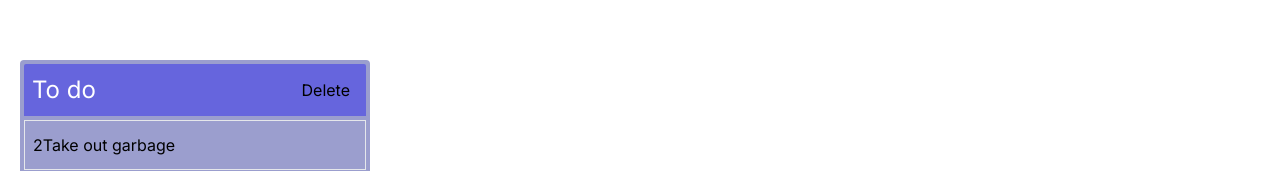
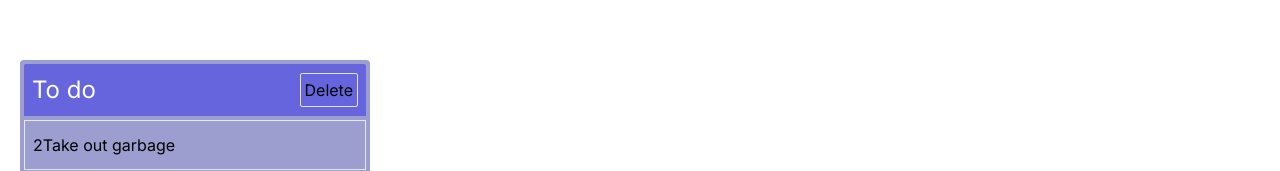
Before and after one commit to lmhmDev/task-it, a Next.js app: page / in a window 1280 px wide. Shown: the part 127-298 px from the top of the page. Built offline with nearby package versions, Linux system fonts and the light colour scheme.

Commit message:
created delete button component

```diff
--- a/src/components/board.tsx
+++ b/src/components/board.tsx
@@ -1,6 +1,5 @@
 'use client'
 
-import AddIcon from '@/icons/AddIcon';
 import { Column, Task } from '@/utils/dnd_types';
 import { DndContext, closestCenter, DragStartEvent, DragEndEvent, DragOverlay, useSensors, useSensor, PointerSensor, DragOverEvent } from '@dnd-kit/core';
 import useStore from '../utils/store';
@@ -124,7 +123,7 @@ const Board = ({ activeModal }: Props) => {
 
                     })}
                 </SortableContext>
-                <button className="flex p-3 rounded hover:bg-detail" onClick={add}><AddIcon /> añadir</button>
+                <button className="flex p-3 rounded hover:bg-detail" onClick={add}> añadir</button>
             </div>
             {typeof window !== 'undefined' && createPortal(
                 <DragOverlay>
--- /dev/null
+++ b/src/components/buttons/deleteButton.tsx
@@ -0,0 +1,22 @@
+import React, { ReactElement } from 'react'
+
+interface Props {
+    action: () => void
+}
+
+function DeleteButton({ action }: Props): ReactElement {
+    return (
+        <button
+            className="border rounded-sm p-1"
+            onClick={(e) => {
+                e.stopPropagation();
+                action()
+            }
+            }
+        >
+            Delete
+        </button>
+    )
+}
+
+export default DeleteButton
--- a/src/components/card.tsx
+++ b/src/components/card.tsx
@@ -4,6 +4,7 @@ import { CSS } from '@dnd-kit/utilities'
 import { Task } from '@/utils/dnd_types';
 import { useState } from 'react';
 import { setegid } from 'process';
+import DeleteButton from './buttons/deleteButton';
 
 interface Props {
     task: Task
@@ -52,18 +53,7 @@ const Card = ({ task, activeModal }: Props) => {
             <p className="p-2">{task.subTasks?.length && task.subTasks.length}{task.title} </p>
             {
                 isHovered &&
-                <button
-                    onClick={() => {
-                        deleteTask(task.id)
-                    }}
-                    className="
-                    opacity-60
-                    p-2
-                    rounded
-                    hover:bg-detail
-                    hover:opacity-100"
-                >
-                    Delete</button>
+                <DeleteButton action={() => deleteTask(task.id)} />
             }
         </div >
     )
--- a/src/components/column.tsx
+++ b/src/components/column.tsx
@@ -4,6 +4,7 @@ import useStore from '../utils/store';
 import { CSS } from '@dnd-kit/utilities'
 import { useMemo, useState } from 'react';
 import Card from './card';
+import DeleteButton from './buttons/deleteButton';
 
 interface Props {
     column: Column
@@ -79,18 +80,7 @@ const ColumnContainer = ({ column, tasks, activeModal }: Props) => {
                             <h3 className="text-2xl text-white">{column.title}</h3>
                     }
                 </div>
-                <button
-                    className="
-                p-2
-                stroke-secondary
-                hover:stroke-white
-                hover:bg-secondary
-                rounded
-                z-3"
-                    onClick={() => deleteColumn()}
-                >
-                    Delete
-                </button>
+                <DeleteButton action={deleteColumn} />
             </div>
             <div className="flex flex-col flex-grow px-1">
                 <SortableContext items={tasksIds}>
--- a/src/components/subTask.tsx
+++ b/src/components/subTask.tsx
@@ -1,5 +1,6 @@
 import { subTask, Id } from '../utils/dnd_types';
 import { useState } from 'react';
+import DeleteButton from './buttons/deleteButton';
 
 interface Props {
     subTask: subTask
@@ -29,12 +30,7 @@ const SubTask = ({ subTask, editSubTask, deleteSubTask }: Props) => {
                     }}
                 /> :
                 <p>{subTask.content}</p>}
-        <button
-            className="border rounded-sm p-1"
-            onClick={() =>
-                deleteSubTask(subTask.id)
-            }
-        >Delete</button>
+        <DeleteButton action={() => deleteSubTask(subTask.id)} />
     </div>
 }
 
--- a/src/icons/AddIcon.tsx
+++ /dev/null
@@ -1,10 +0,0 @@
-
-function AddIcon({ }) {
-    return (
-        <svg xmlns="http://www.w3.org/2000/svg" fill="none" viewBox="0 0 24 24" strokeWidth={1.5} stroke="currentColor" className="w-6 h-6">
-            <path strokeLinecap="round" strokeLinejoin="round" d="M12 9v6m3-3H9m12 0a9 9 0 11-18 0 9 9 0 0118 0z" />
-        </svg>
-    )
-}
-
-export default AddIcon
```
Also changed, not shown: src/icons/Trash.tsx (deleted, +0 -11 lines).
